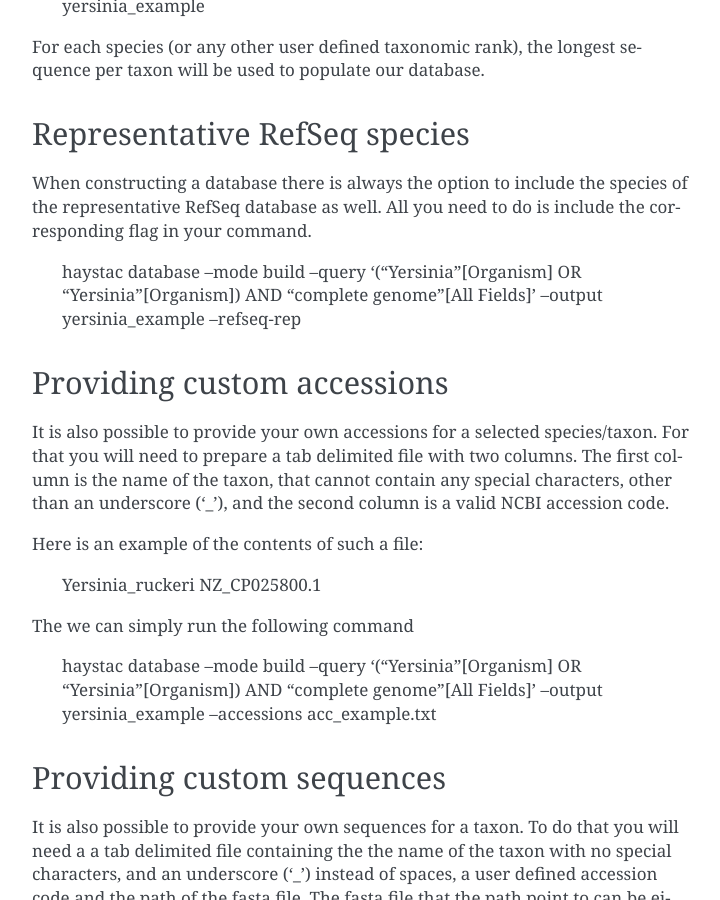
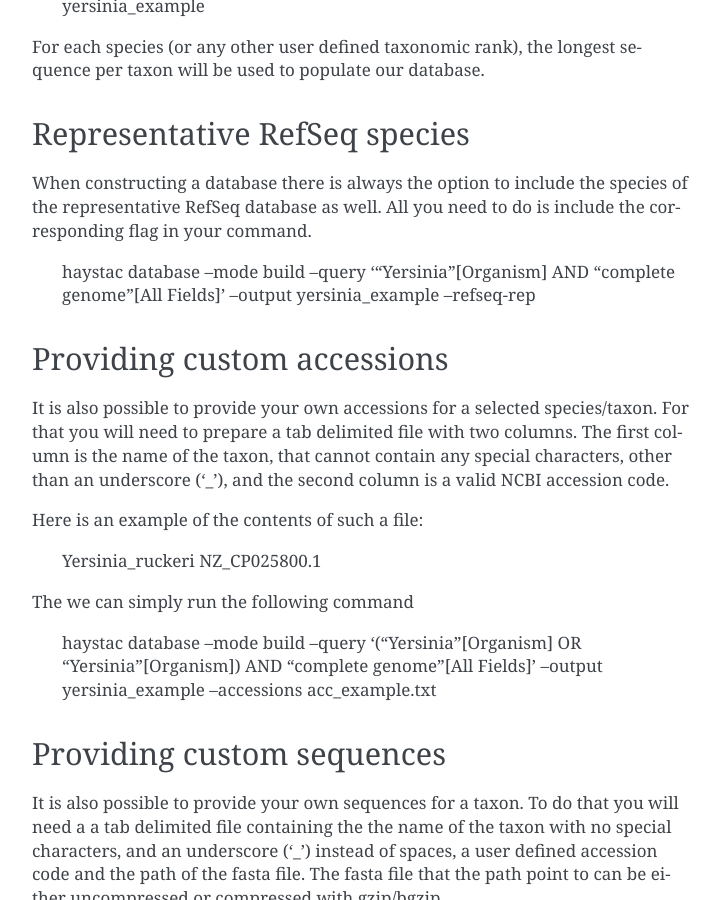
Before and after one commit to antonisdim/haystac, a Sphinx documentation site: the page built from docs/index.rst, in a window 1280 px wide and 900 px high, scrolled down 3261 px. Shown: the whole window, without its empty margins (388-1108 px from the left). Built offline with Sphinx 7.4.7, drawn with Linux system fonts in a browser that asks for light colours; some of the changed text lies outside the part shown.

Commit message:
docs typos

```diff
--- a/docs/index.rst
+++ b/docs/index.rst
@@ -111,7 +111,7 @@
 
 When constructing a database there is always the option to include the species of the representative RefSeq database as well. All you need to do is include the corresponding flag in your command.
 
-    haystac database --mode build --query '("Yersinia"[Organism] OR "Yersinia"[Organism]) AND "complete genome"[All Fields]' --output yersinia_example --refseq-rep
+    haystac database --mode build --query '"Yersinia"[Organism] AND "complete genome"[All Fields]' --output yersinia_example --refseq-rep
 
 Providing custom accessions
 ---------------------------
```
Also changed, not shown: other parts of docs/index.rst (+6 -6 lines), 1 other file.
